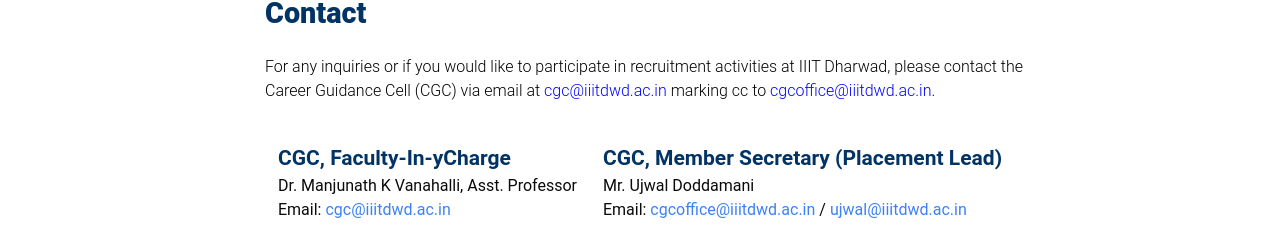
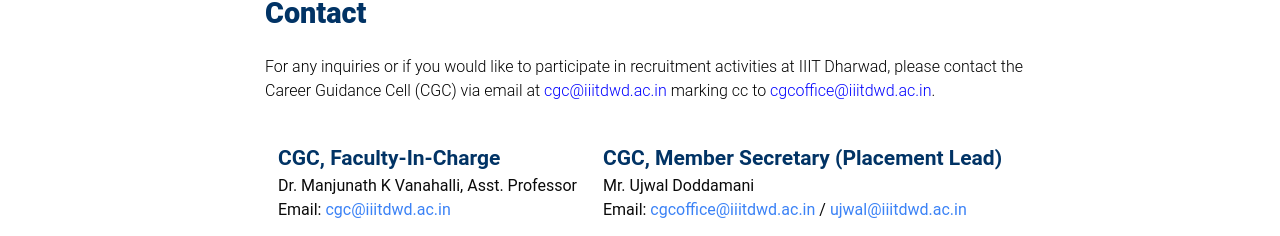
Before and after one commit to Velocity-IIITDWD/iiitdwd.ac.in, a Next.js app: page /placements in a window 1280 px wide. Shown: the part 3733-3969 px from the top of the page. Built offline with nearby package versions, Linux system fonts and the light colour scheme.

Commit message:
Minor type fix

```diff
--- a/app/placements/page.tsx
+++ b/app/placements/page.tsx
@@ -173,7 +173,7 @@ export default function Home() {
 
         <div className=" shortbox contact ml-[20%] flex  mt-10 mb-10 mr-[20%] justify-around">
           <div className='pp'>
-            <strong className='text-[#013365]' style={{fontSize:21}}>CGC, Faculty-In-yCharge</strong><br />
+            <strong className='text-[#013365]' style={{fontSize:21}}>CGC, Faculty-In-Charge</strong><br />
           Dr. Manjunath K Vanahalli, Asst. Professor  <br />
           Email: <Link href="mailto:cgc@iiitdwd.ac.in" className="text-blue-500">cgc@iiitdwd.ac.in</Link>
           </div>
```
